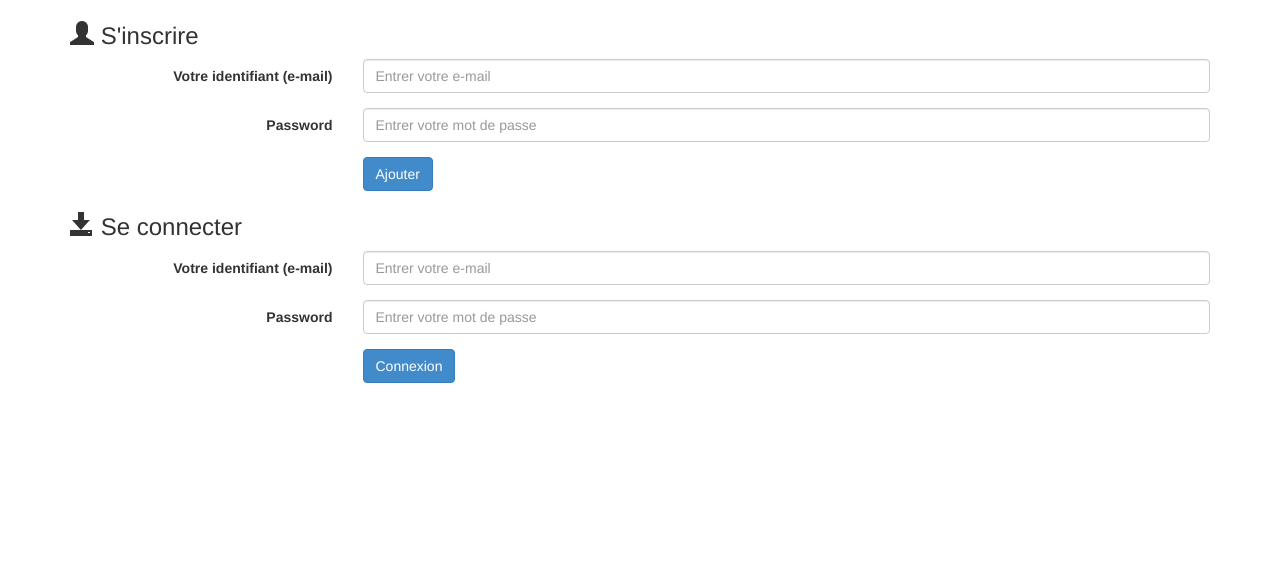
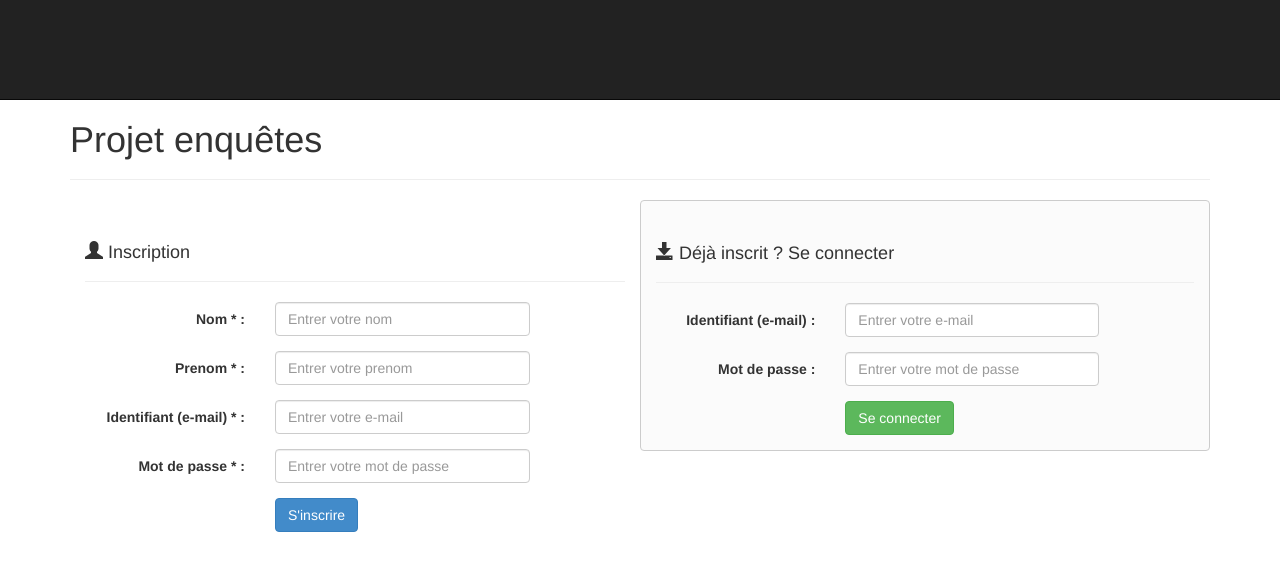
Before and after one commit to ouahsai/ProjetEnquetes, a PHP site: page / in a window 1280 px wide. Shown: the top 571 px of the page. Run offline with PHP 8.4, Linux system fonts and the light colour scheme.

Commit message:
Authentification Classes : - PDO - UserService
Index CSS style

```diff
--- /dev/null
+++ b/css/styles.css
@@ -0,0 +1,7 @@
+/* Overwrite CSS Bootstrap rules */
+.container > .page-header { margin-top: 120px; }
+.navbar { min-height: 100px; }
+.row { margin: 0; }
+
+/* New styles */
+.connection { border-radius: 4px; background: none repeat scroll 0 0 #fbfbfb; border: 1px solid #ccc; }
--- /dev/null
+++ b/includes/autoload.php
@@ -0,0 +1,10 @@
+<?php
+
+// spl_autoload_register compatible PSR4, mieux que __autoload()
+spl_autoload_register(function ($className)
+{
+    $classPath = __DIR__ . "\..\classes\\$className.php";
+    $classPath = strtr($classPath, "\\", DIRECTORY_SEPARATOR);
+
+    require_once $classPath;
+});
--- a/index.php
+++ b/index.php
@@ -1,57 +1,127 @@
+<?php
+require_once './includes/autoload.php';
+
+$message = "";
+
+//TODO errors
+if (isset($_POST['lastname'],
+          $_POST['firstname'],
+          $_POST['join_email'],
+          $_POST['join_pwd'])) {
+
+    $pdo = \Manager\PDO::pdoConnection();
+    $userService = new \Manager\UserService($pdo,
+        $_POST['join_email'], $_POST['join_pwd'],
+        $_POST['lastname'], $_POST['firstname']);
+
+    $userService->join();
+    header("Location: member.php");
+}
+
+if (isset($_POST['connect_email'], $_POST['connect_pwd'])) {
+
+    $pdo = \Manager\PDO::pdoConnection();
+    $userService = new \Manager\UserService($pdo, $_POST['connect_email'], $_POST['connect_pwd']);
+
+    if ($user_id = $userService->login()) { //assigns the return value to $user_id, and evaluates it as a boolean afterwards
+        $userData = $userService->getUser();
+        $message = $userData['nom'] . " connecté";
+        //header("Location: member.php");
+    } else {
+        $message = "Login / Mot de passe invalide !";
+    }
+}
+?>
+
 <!DOCTYPE html>
-
 <html>
     <head>
         <title>Accueil - Enquetes</title>
         <meta charset="UTF-8">
         <meta name="viewport" content="width=device-width, initial-scale=1.0">
         <link rel="stylesheet" href="css/bootstrap.min.css">
+        <link rel="stylesheet" href="css/styles.css">
     </head>
+
     <body>
+        <header class="navbar navbar-fixed-top navbar-inverse">
+
+        </header>
+
         <div class="container">
-            <h1 class=""></h1>
-        <h3><span class="glyphicon glyphicon-user"></span> S'inscrire</h3>
-        <form method="POST" action="user.php" class="form-horizontal">
+
+            <div class="page-header">
+                <h1 class="">Projet enquêtes</h1>
+            </div>
+
+            <?php if (!empty($message)) : ?>
+                <div class="alert alert-danger">
+                    <p><?= $message ?></p>
+                </div>
+            <?php endif; ?>
+
+            <div class="row">
+                <div class="col-md-6">
+                    <div class="page-header">
+                        <h4><span class="glyphicon glyphicon-user"></span> Inscription</h4>
+                    </div>
+                    <form method="POST" action="index.php" class="form-horizontal">
                         <div class="form-group">
-                <label class="col-sm-3 control-label" for="identifiant">Votre identifiant (e-mail)</label>
-                <div class="col-sm-9">
-                <input class="form-control" type="email" name="identifiant" id="identifiant" placeholder="Entrer votre e-mail">
+                            <label class="col-sm-4 control-label" for="lastname">Nom * :</label>
+                            <div class="col-sm-6">
+                                <input class="form-control" type="text" name="lastname" id="lastname" placeholder="Entrer votre nom" required>
                             </div>
                         </div>
                         <div class="form-group">
-                <label class="col-sm-3 control-label" for="password">Password</label>
-                    <div class="col-sm-9">
-                    <input class="form-control" type="password" name="password" id="password" placeholder="Entrer votre mot de passe">
+                            <label class="col-sm-4 control-label" for="firstname">Prenom * :</label>
+                            <div class="col-sm-6">
+                                <input class="form-control" type="text" name="firstname" id="firstname" placeholder="Entrer votre prenom" required>
                             </div>
                         </div>
                         <div class="form-group">
-                    <div class="col-sm-offset-3 col-sm-9">
-                    <input type="submit" class="btn btn-primary" value="Ajouter">
+                            <label class="col-sm-4 control-label" for="join_email">Identifiant (e-mail) * :</label>
+                            <div class="col-sm-6">
+                                <input class="form-control" type="email" name="join_email" id="join_email" placeholder="Entrer votre e-mail" required>
+                            </div>
+                        </div>
+                       <div class="form-group">
+                            <label class="col-sm-4 control-label" for="join_pwd">Mot de passe * :</label>
+                            <div class="col-sm-6">
+                                <input class="form-control" type="password" name="join_pwd" id="join_pwd" placeholder="Entrer votre mot de passe" required>
+                            </div>
+                        </div>
+                        <div class="form-group">
+                            <div class="col-sm-offset-4 col-sm-9">
+                                <input type="submit" class="btn btn-primary" value="S'inscrire">
                             </div>
                         </div>
                     </form>
-
-        <h3><span class="glyphicon glyphicon-save"></span> Se connecter</h3>
-        <form method="POST" action="user.php" class="form-horizontal">
+                </div>
+                <div class="col-md-6 connection">
+                    <div class="page-header">
+                        <h4><span class="glyphicon glyphicon-save"></span> Déjà inscrit ? Se connecter</h4>
+                    </div>
+                    <form method="POST" action="index.php" class="form-horizontal">
                         <div class="form-group">
-                <label class="col-sm-3 control-label" for="identifiant">Votre identifiant (e-mail)</label>
-                <div class="col-sm-9">
-                <input class="form-control" type="email" name="identifiant" id="identifiant" placeholder="Entrer votre e-mail">
+                            <label class="col-sm-4 control-label" for="connect_email">Identifiant (e-mail) :</label>
+                            <div class="col-sm-6">
+                                <input class="form-control" type="email" name="connect_email" id="connect_email" placeholder="Entrer votre e-mail">
                             </div>
                         </div>
                        <div class="form-group">
-                <label class="col-sm-3 control-label" for="password">Password</label>
-                    <div class="col-sm-9">
-                    <input class="form-control" type="password" name="password" id="password" placeholder="Entrer votre mot de passe">
+                            <label class="col-sm-4 control-label" for="connect_pwd">Mot de passe :</label>
+                            <div class="col-sm-6">
+                                <input class="form-control" type="password" name="connect_pwd" id="connect_pwd" placeholder="Entrer votre mot de passe">
                             </div>
                         </div>
                         <div class="form-group">
-                    <div class="col-sm-offset-3 col-sm-9">
-                    <input type="submit" class="btn btn-primary" value="Connexion">
+                            <div class="col-sm-offset-4 col-sm-9">
+                                <input type="submit" class="btn btn-success" value="Se connecter">
                             </div>
                         </div>
                     </form>
-
+                </div>
+            </div>
         </div>
     </body>
 </html>
```
Also changed, not shown: classes/Manager/PDO.php (added, +27 -0 lines), classes/Manager/UserService.php (added, +93 -0 lines), nbproject/project.xml (added, +9 -0 lines), js/bootstrap.min.js (added), member.php (renamed from membre.php), 1 other file. Lines whose indentation alone changed are shown as unchanged.
